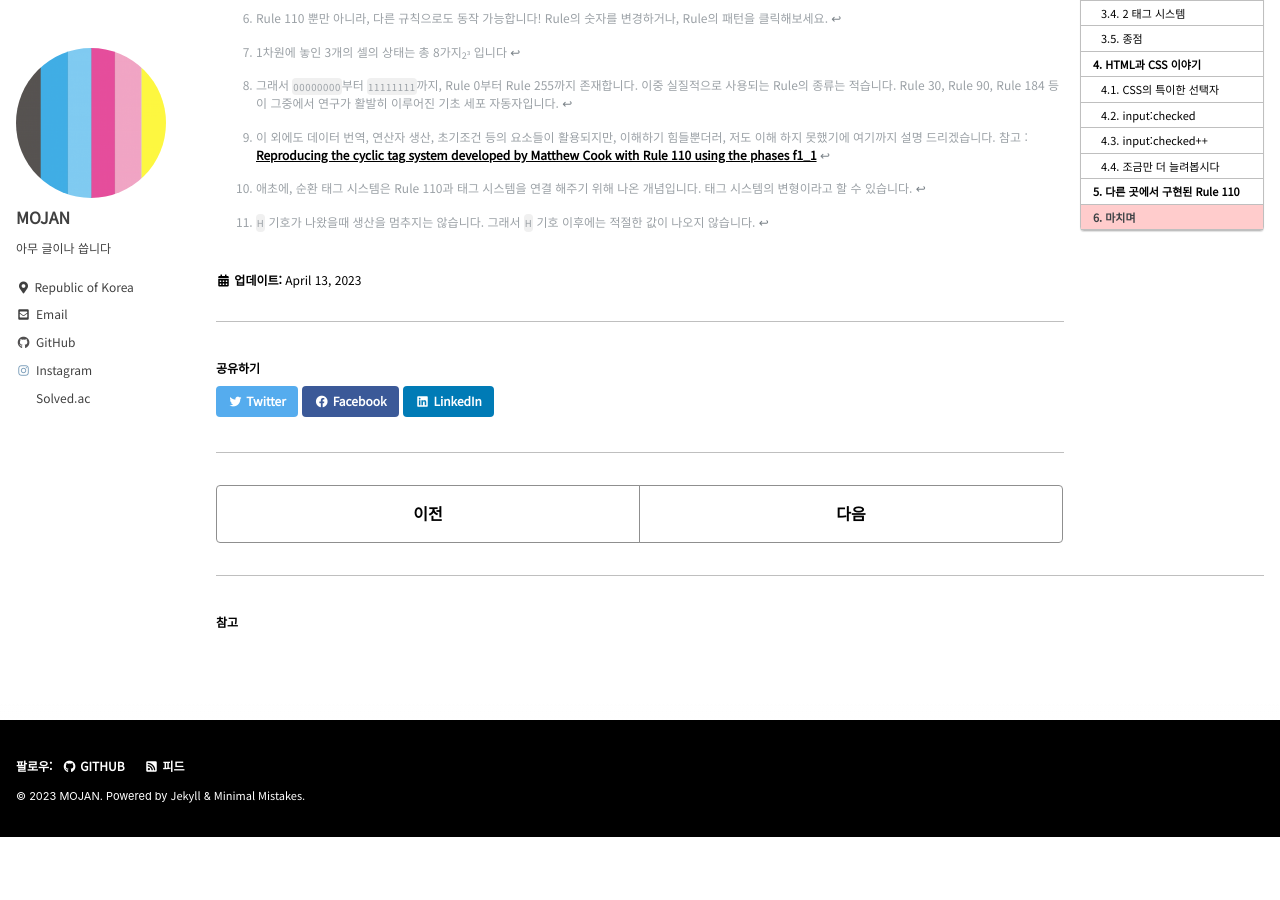
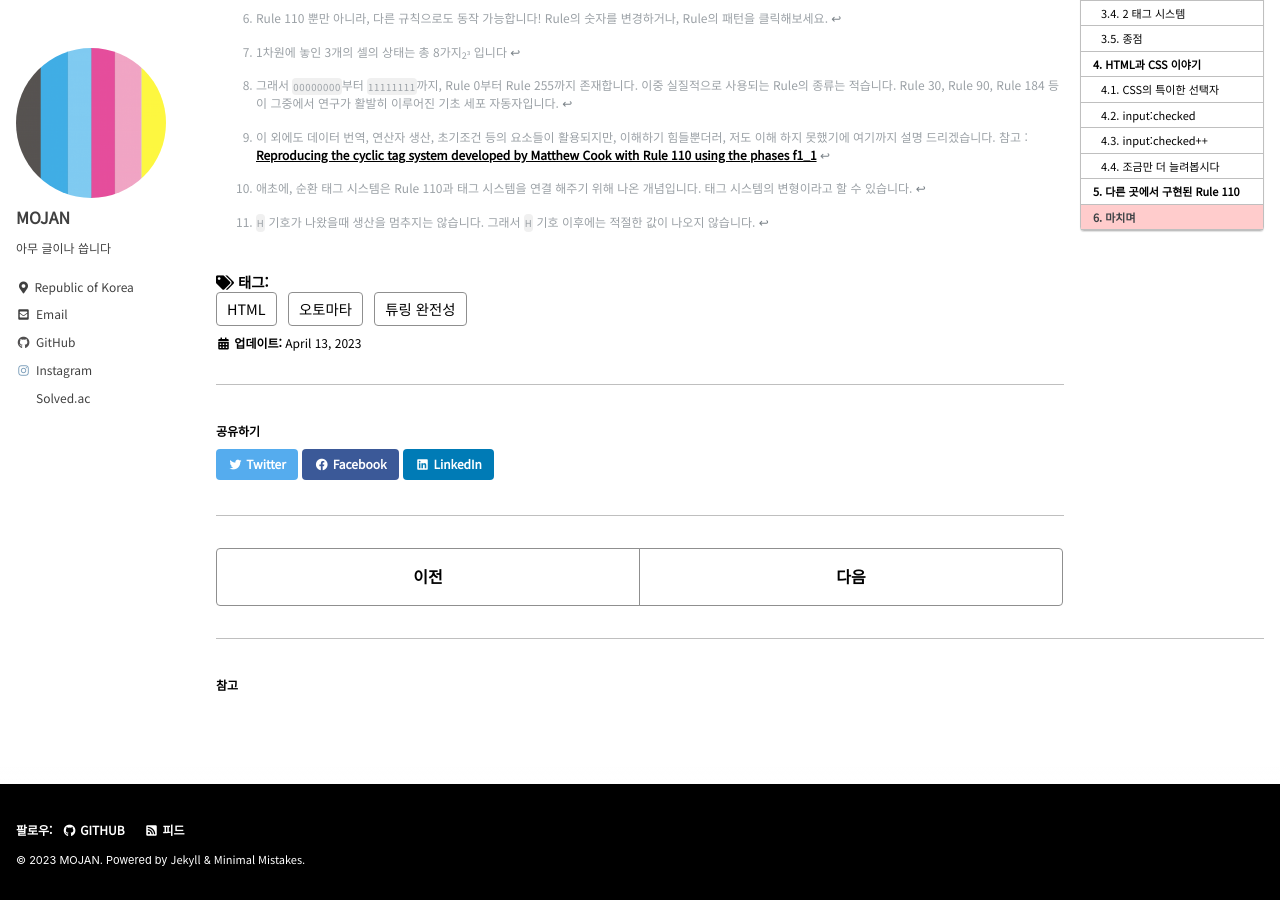
Before and after one commit to MOJAN3543/MOJAN3543.github.io, a Jekyll site: the page built from _posts/ProgrammingByHTML/2023-04-13-ProgrammingByHTML.md, in a window 1280 px wide and 900 px high, scrolled down 18130 px. Built offline with Jekyll 4.4.1, drawn with Linux system fonts in a browser that asks for light colours; cached includes are drawn as plain includes; comment, search, counter and statistics services are not loaded; before the commit the page ends 18967 px from its top, so only the background shows below that.

Commit message:
Update 2023-04-13-ProgrammingByHTML.md

```diff
--- a/_posts/ProgrammingByHTML/2023-04-13-ProgrammingByHTML.md
+++ b/_posts/ProgrammingByHTML/2023-04-13-ProgrammingByHTML.md
@@ -2,6 +2,10 @@
 title: 저는 HTML로 프로그래밍 해요
 toc: true
 toc_sticky: true
+categories:
+  -
+tags:
+  - [HTML, 튜링 완전성, 오토마타]
 last_modified_at: 2023-04-13
 ---
 ![저는HTML로프로그래밍해요](https://github.com/MOJAN3543/MOJAN3543.github.io/blob/main/_posts/ProgrammingByHTML/HTMLisnotProgrammingLang.jpg?raw=true "저는HTML로 프로그래밍해요")
```
